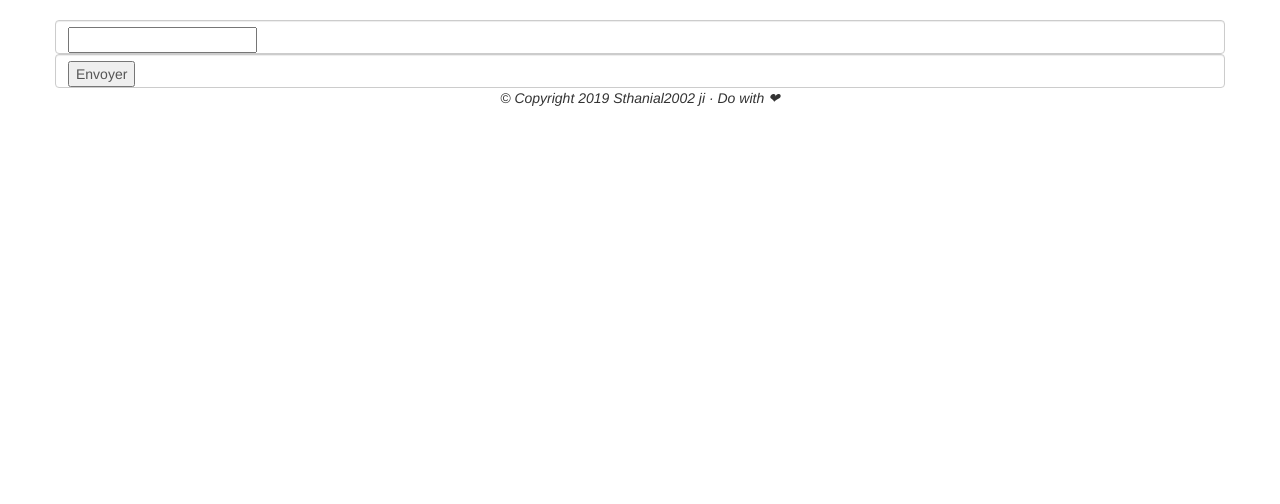
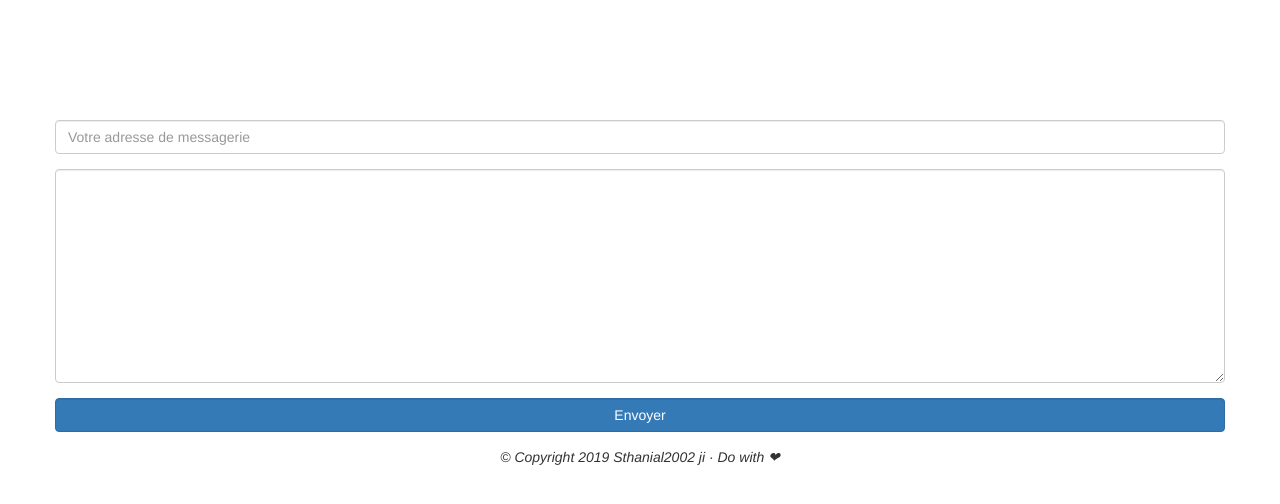
Before and after one commit to sthanial2002/Blog-s-App-By-Django, a Django app: page /create in a window 1280 px wide. Shown: the part 52-556 px from the top of the page. Run offline with Django 3.2, Linux system fonts and the light colour scheme; some libraries are stand-ins or nearby versions.

Commit message:
Edit templates files

```diff
--- a/blog/templates/blog/index.html
+++ b/blog/templates/blog/index.html
@@ -7,6 +7,7 @@
 {% endblock %}
 
 {% block content %}
+    <h1>Nous avons {{ posts|length }} articles</h1>
     {% for post in posts %}
 
         <div class="panel panel-primary">
--- a/templates/contact.html
+++ b/templates/contact.html
@@ -5,13 +5,16 @@
 {% endblock %}
 
 {% block content %}
-    <form action="" method="post">
-        <div class="form-control">
-            <input type="email" name="" id="">
+    <form action="" method="post" style="margin-top: 100px">
+        <div class="form-group">
+            <input class="form-control" type="email" name="" id="" placeholder="Votre adresse de messagerie">
+        </div>
+        <div class="form-group">
+            <textarea class="form-control" type="email" name="" id="" rows="10"></textarea>
         </div>
 
-        <div class="form-control">
-            <input type="submit" value="Envoyer">
+        <div  class="form-group">
+            <input class="form-control btn btn-primary" type="submit" value="Envoyer">
         </div>
     </form>
 {% endblock %}
```
